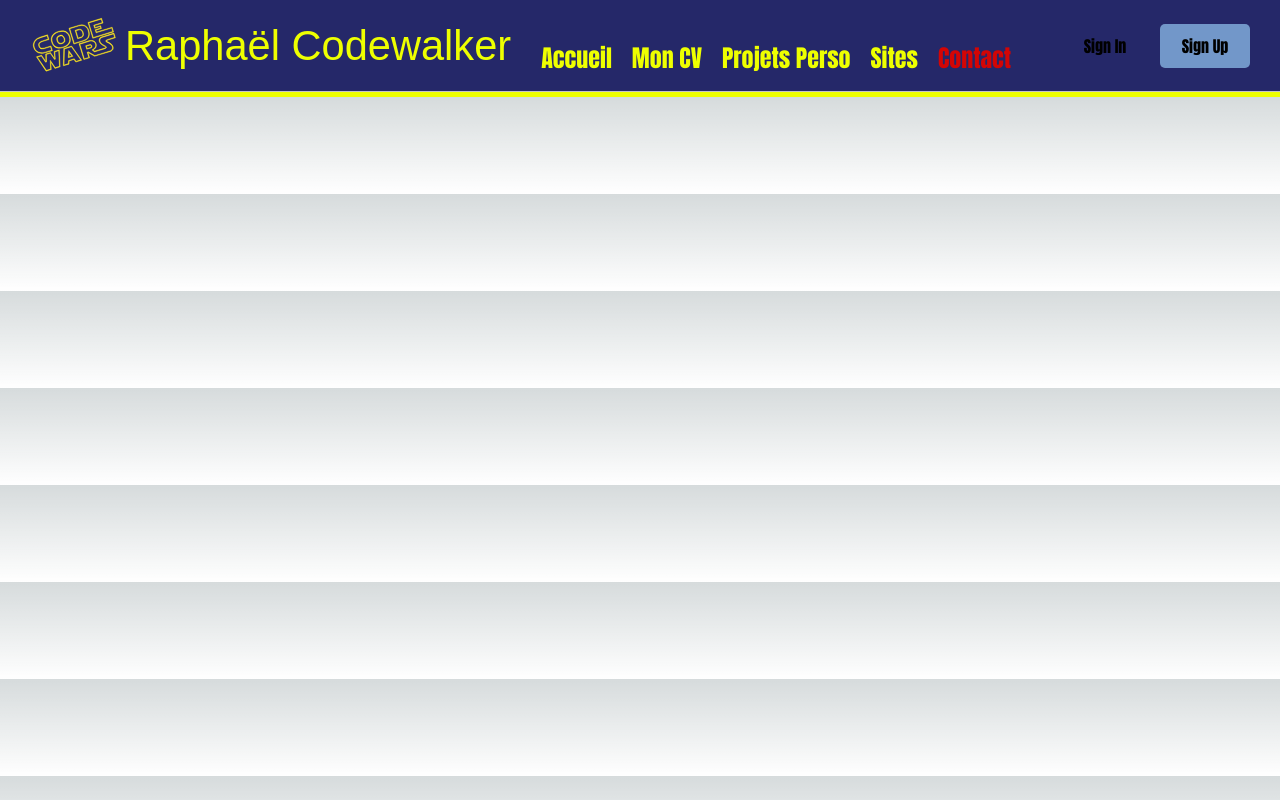
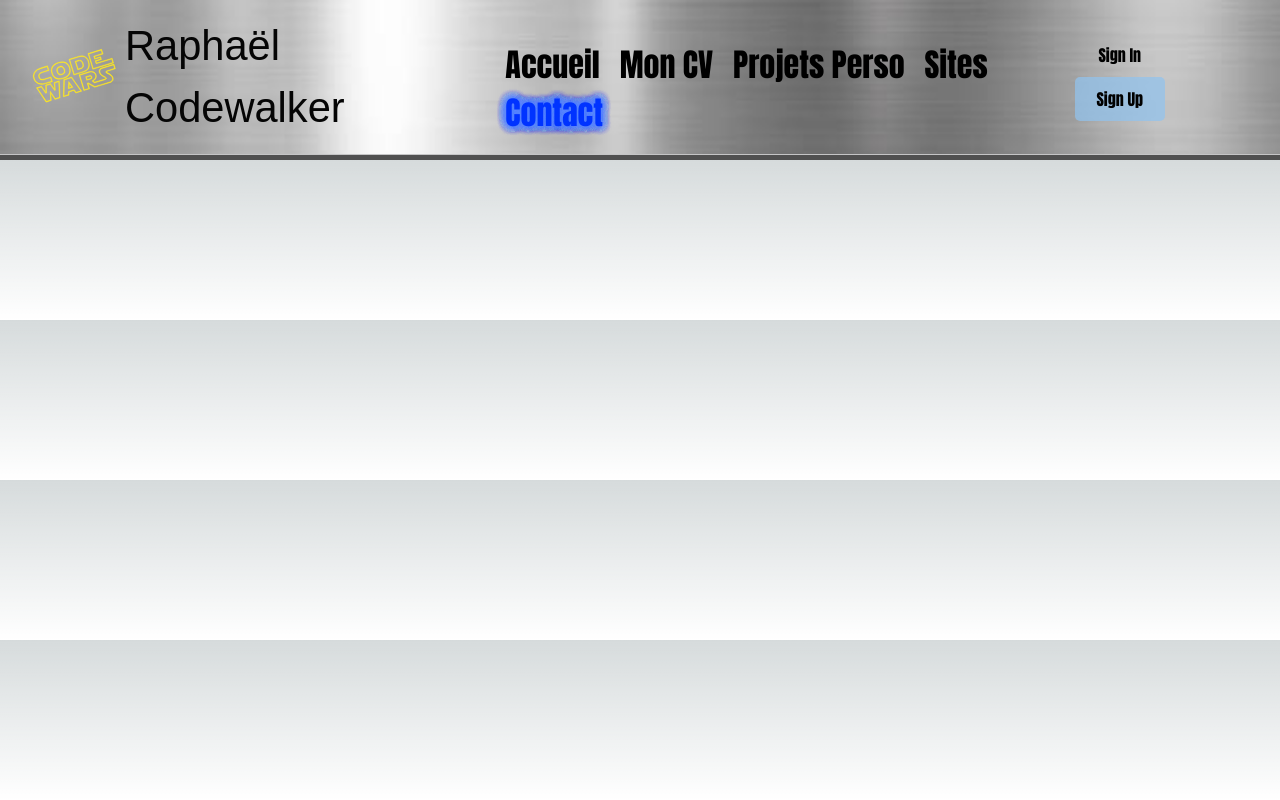
Before and after one commit to RaphCamp/ma-vitrine-next, a Next.js app: page /contact in a window 1280 px wide. Built offline with nearby package versions, Linux system fonts and the light colour scheme.

Commit message:
change colors

```diff
--- a/src/components/navbar/navbar.module.css
+++ b/src/components/navbar/navbar.module.css
@@ -4,8 +4,10 @@
     font-family: Impact, Haettenschweiler, 'Arial Narrow Bold', sans-serif;
     align-items: center;
     padding: 15px 25px;
-    background-color: rgb(37, 40, 105);
-    border-bottom: 5px solid rgb(238, 255, 0);
+    background-color: none;
+    background-image: url("../../assets/images/metal.jpg");
+    background-size: cover;
+    border-bottom: 5px solid rgb(80, 80, 80);
     box-shadow: inset 0px -1px 0px #c5c5c6;
   }
 
@@ -21,7 +23,7 @@
     font-size: 2.6em;
     margin-left: 10px;
     font-weight: 400;
-    color: rgb(238, 255, 0);
+    color: rgb(5, 5, 5);
   }
   .nav_icon img {
     width: 90px;
@@ -37,33 +39,40 @@
     color: #414141;
     display: inline-block;
     position: relative;
-    color: rgb(211, 5, 5);
-    font-size: 1.5em;
+    color: #0011ff;
+    filter: brightness(3);
+    font-size: 2em;
     cursor:default;
     pointer-events: none;
+    text-align: center;
+    animation: glow 2s ease-in-out infinite alternate;
+  }
+  @keyframes glow {
+    from {
+      text-shadow: 0 0 0px ;
+    }
+    to {
+      text-shadow: 0 0 10px #2130ff, 0 0 10px #2130ff, 0 0 10px #2130ff, 0 0 10px #2130ff, 0 0 10px #2130ff, 0 0 10px #2130ff, 0 0 10px #2130ff;
+    }
   }
   .inactive {
     margin: 0 10px;
     font-weight: 500;
-    text-decoration: none;
-    color: #414141;
+    color: transparent;
     display: inline-block;
     position: relative;
-    color: rgb(238, 255, 0);
-    font-size: 1.5em;
+    font-size: 2em;
+    filter: brightness(0.2);
+    background-image: linear-gradient(90deg, #00f7ff 50%, #000000 50%);
+    background-position:100%;
+    background-size:200% 100%;
+    background-clip:text;
+    -webkit-background-clip:text;
+    transition: background-position 2s ease,filter 7s ease;
   }
-
-  .inactive::after {
-    content: "";
-    display: block;
-    position: absolute;
-    bottom: -6px;
-    width: 100%;
-    height: 6px;
-    transform: scaleX(0);
-    transform-origin: left;
-    background: rgb(226, 212, 14);
-    transition: transform 0.3s ease-out;
+    .inactive:hover{
+    background-position:0;
+    filter: brightness(2);
   }
 
   .navlinks_container a:hover::after {
--- a/src/components/navbar/navbar.tsx
+++ b/src/components/navbar/navbar.tsx
@@ -5,12 +5,13 @@ import { Component } from "react"
 import Image from 'next/image'
 import codewars from '@/assets/images/codewars.svg'
 import stormTrooper from '@/assets/images/stormtrooper.svg'
+import metal from '@/assets/images/metal.jpg'
 import styles from './navbar.module.css'
 
 export default function Navbar() {
     const pathname = usePathname();
     return (
-        <main className={styles.nav}>
+        <main className={styles.nav} style={{backgroundImage : metal.src}}>
             <a href="#" className={styles.nav_icon} aria-label="visit homepage" aria-current="page">
             <Image src={codewars} alt="chat icon"/>
             <span>Raphaël Codewalker</span>
```
Also changed, not shown: src/assets/images/metal.jpg (added).
